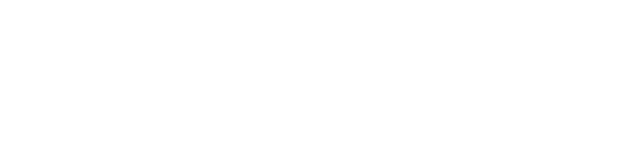
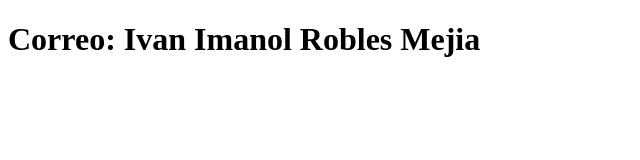
Before and after one commit to panditaGuard/sistema_de_registro, a plain HTML site: page contacto.html in a window 1280 px wide. Shown: the whole page, without its empty margins (0-640 px from the left). Drawn offline with Linux system fonts and the light colour scheme.

Commit message:
actualiza a index y contacto

```diff
--- a/contacto.html
+++ b/contacto.html
@@ -6,6 +6,6 @@
     <title>Document</title>
 </head>
 <body>
-
+    <h1>Correo: Ivan Imanol Robles Mejia</h1>
 </body>
 </html>
```
Also changed, not shown: index.html (+1 -1 lines).
